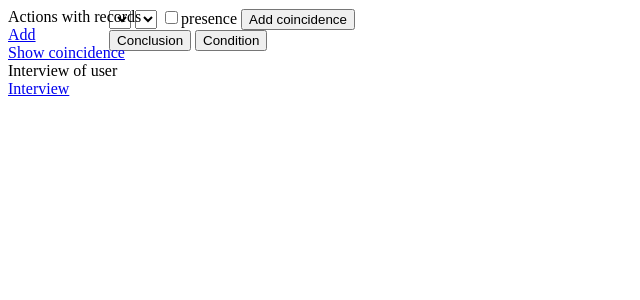
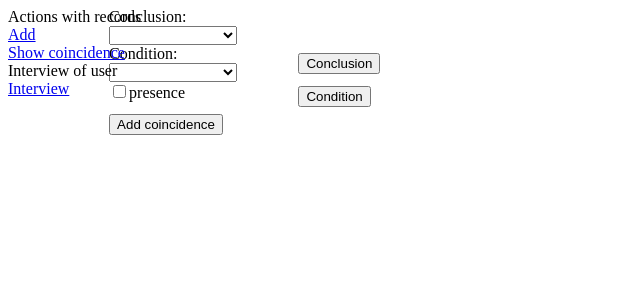
Before and after one commit to PavloPashchevskyi/vcs-testtask, a PHP site: template application/modules/sais/views/Coincidence/add.html.twig in a window 1280 px wide. Shown: the top 300 px of the page, without its empty margins (0-640 px from the left). Run offline with PHP 8.4, Linux system fonts and the light colour scheme; the template is opened without the code that fills it, so the values that code supplies are empty; some libraries are stand-ins or nearby versions.

Commit message:
Changed design of add/edit coincidences pages.

```diff
--- a/application/modules/sais/views/Coincidence/add.html.twig
+++ b/application/modules/sais/views/Coincidence/add.html.twig
@@ -11,19 +11,27 @@
     {{ parent() }}
     <div id="divaddcoincidencepage" class="divcoincidenceoperations">
         <div id="divaddcoincidence">
-            <select name="selectconclusion">
-            </select>
-            <select name="selectcondition">
-            </select>
-            <input id="cbPresence" type="checkbox"><label for="cbPresence">presence</label>
+            <label for="select_conclusion">Conclusion:</label><br/>
+            <select id="select_conclusion" name="selectconclusion">
+            </select><br/>
+            <label for="select_condition">Condition:</label><br/>
+            <select id="select_condition" name="selectcondition">
+            </select><br/>
+            <input id="cbPresence" type="checkbox"><label for="cbPresence">presence</label><br/>
+            <div class="coincidenceoperationsbuttons-wrapper">
                 <input type="button" name="submitcoincidence" value="Add coincidence">
             </div>
+        </div>
+        <div class="buttonconclusion-wrapper">
             <input id="buttonconclusion" type="button" name="conclusion" value="Conclusion">
+        </div>
             <div id="divconclusion">
                 <input name="conclusion_name"><br>
                 <input type="button" name="submitconclusion" value="Add conclusion">
             </div>
+            <div class="buttoncondition-wrapper">
                 <input id="buttoncondition" type="button" name="condition" value="Condition">
+            </div>
             <div id="divcondition">
                 <input name="condition_name"><br>
                 <input type="button" name="submitcondition" value="Add condition">
--- a/application/modules/sais/views/includes/css/coincidence.css
+++ b/application/modules/sais/views/includes/css/coincidence.css
@@ -7,3 +7,44 @@
     margin-left: 8%;
     margin-top: 0;
 }
+
+.divcoincidenceoperations div select {
+    width: 11%;
+    margin-top: 0;
+}
+
+.divcoincidenceoperations div input[name^="submit"] {
+    margin-top: 1%;
+}
+
+.divcoincidenceoperations div input[name^="delete"] {
+    margin-left: 1%;
+}
+
+.divcoincidenceoperations div.buttonconclusion-wrapper {
+    margin-left: 9%;
+    margin-top: -7%;
+}
+
+.divcoincidenceoperations div.buttoncondition-wrapper {
+    margin-left: 9%;
+    margin-top: 1%;
+}
+
+#buttonconclusion {
+    margin-left: 8%;
+}
+
+#buttoncondition {
+    margin-left: 8%;
+}
+
+#divconclusion {
+    margin-left: 22%;
+    margin-top: -1%;
+}
+
+#divcondition {
+    margin-left: 21%;
+    margin-top: -1%;
+}
```
Also changed, not shown: application/modules/sais/views/Coincidence/edit.html.twig (+16 -8 lines). Lines whose indentation alone changed are shown as unchanged.
